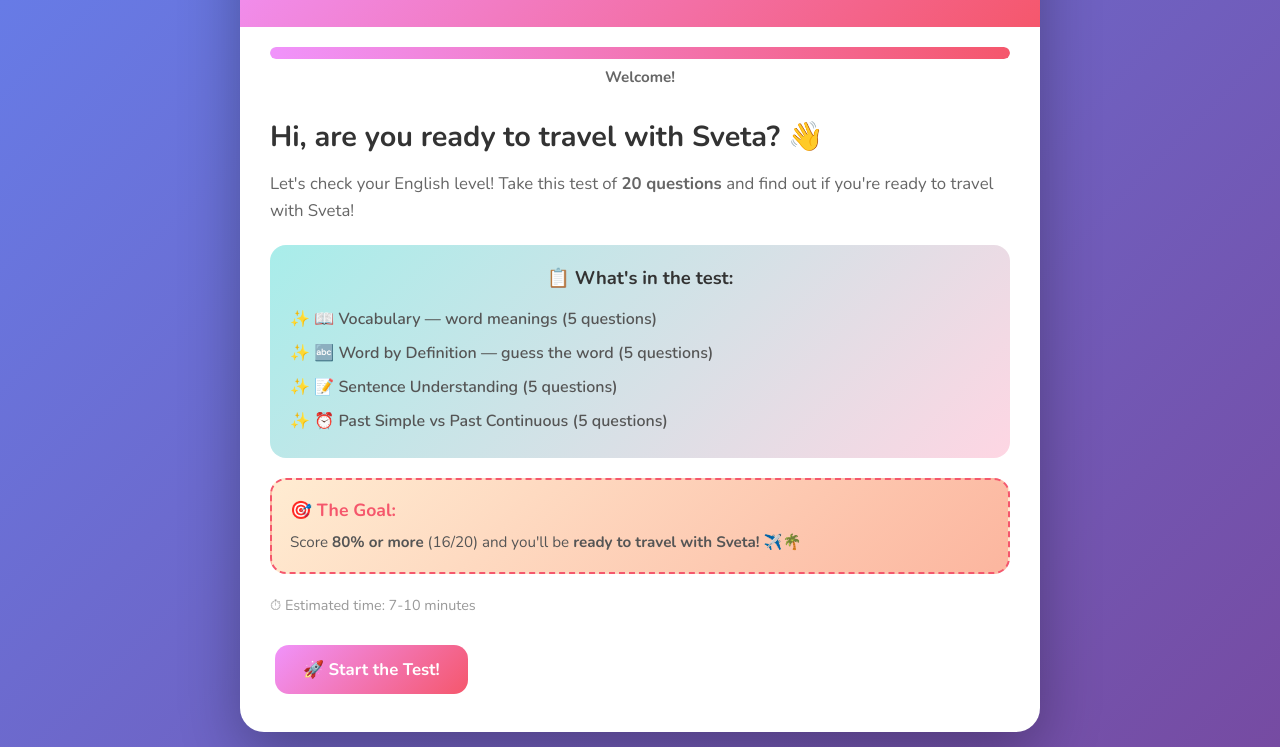
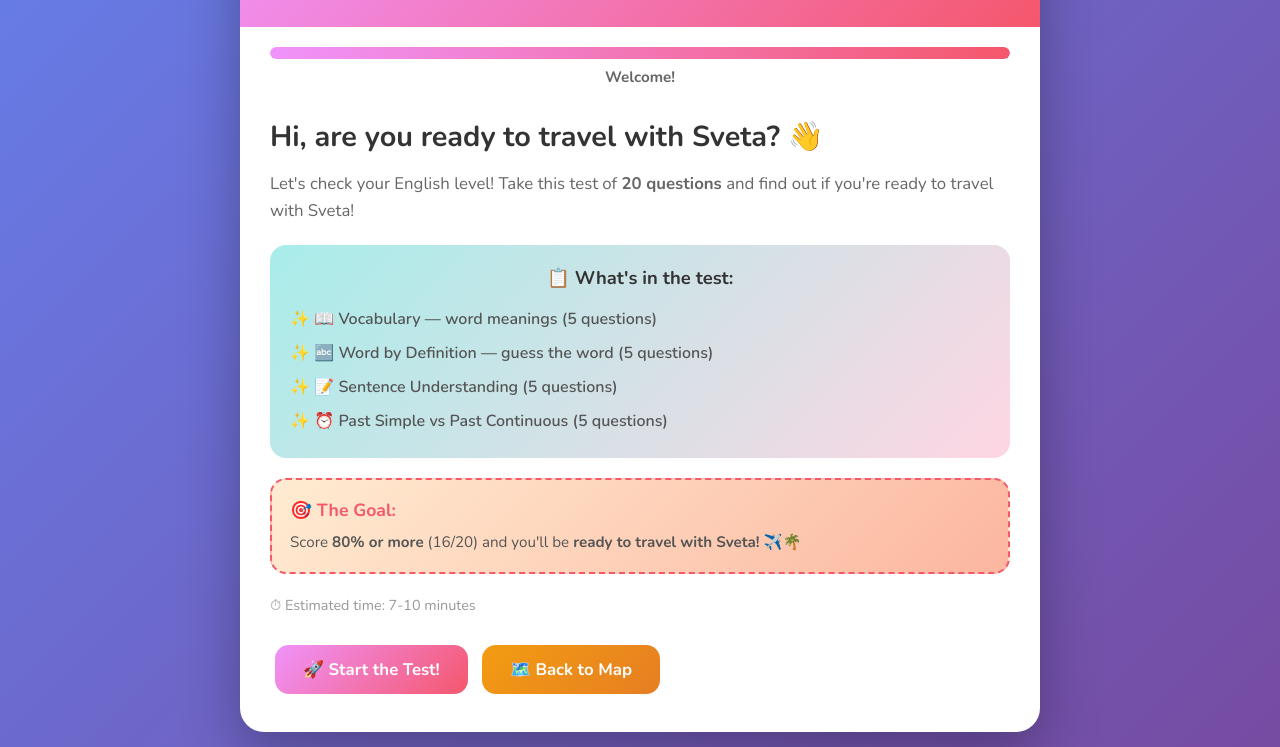
Before and after one commit to sciensfeja/Sveta_s_adventure, a plain HTML site: page level1.html in a window 1280 px wide. Shown: the part 120-867 px from the top of the page. Drawn offline with nearby package versions, Linux system fonts and the light colour scheme.

Commit message:
Update level1.html

```diff
--- a/level1.html
+++ b/level1.html
@@ -127,6 +127,7 @@
         .btn-success { background: linear-gradient(135deg, #f093fb 0%, #f5576c 100%); }
         .btn-danger { background: linear-gradient(135deg, #ff6b6b, #ee5a6f); }
         .btn-secondary { background: #95a5a6; }
+        .btn-map { background: linear-gradient(135deg, #f39c12, #e67e22); }
         .btn-next { display: none; background: linear-gradient(135deg, #667eea, #764ba2); }
         .btn-next.visible { display: inline-block; }
 
@@ -209,6 +210,7 @@
 
                     <p style="color: #999; font-size: 0.9em;">⏱ Estimated time: 7-10 minutes</p>
                     <button class="btn btn-success" onclick="startTest()">🚀 Start the Test!</button>
+                    <button class="btn btn-map" onclick="backToMap()">🗺️ Back to Map</button>
                 </div>
             </div>
 
@@ -224,6 +226,8 @@
                 <div class="options" id="optionsContainer"></div>
                 <div class="feedback" id="feedback"></div>
                 <button class="btn btn-next" id="nextBtn" onclick="nextQuestion()">Next Question →</button>
+                <br>
+                <button class="btn btn-map" onclick="backToMap()">🗺️ Back to Map</button>
             </div>
 
             <!-- Result Screen -->
@@ -247,7 +251,7 @@
                 </div>
 
                 <button class="btn btn-primary" onclick="goToLevel2()">🗺️ Continue to Level 2</button>
-                <button class="btn btn-secondary" onclick="backToMap()">🏠 Back to Map</button>
+                <button class="btn btn-map" onclick="backToMap()">🗺️ Back to Map</button>
                 <button class="btn btn-danger" onclick="resetAndRetake()">🔄 Retake Test</button>
             </div>
         </div>
@@ -381,13 +385,11 @@
             const total = questions.length;
             const percentage = Math.round((score / total) * 100);
 
-            // Сохраняем результат теста
             localStorage.setItem('svetaQuestResult', JSON.stringify({
                 score, total, percentage, vocabScore, defScore, sentenceScore, grammarScore,
                 date: new Date().toISOString()
             }));
 
-            // Сохраняем прогресс для карты (разблокируем Level 2)
             let unlockedLevels = [1];
             if (percentage >= 80) {
                 unlockedLevels.push(2);
```
